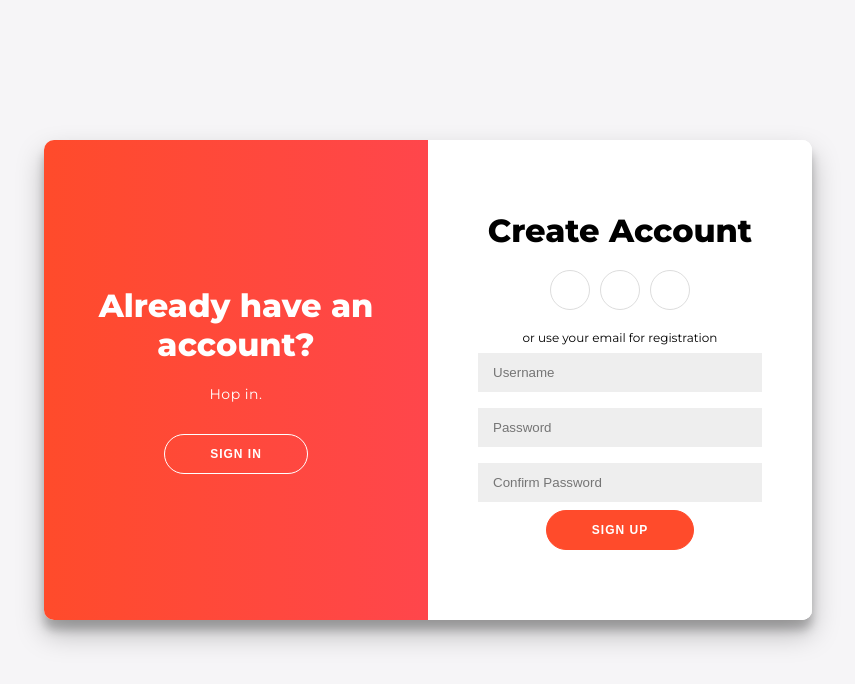
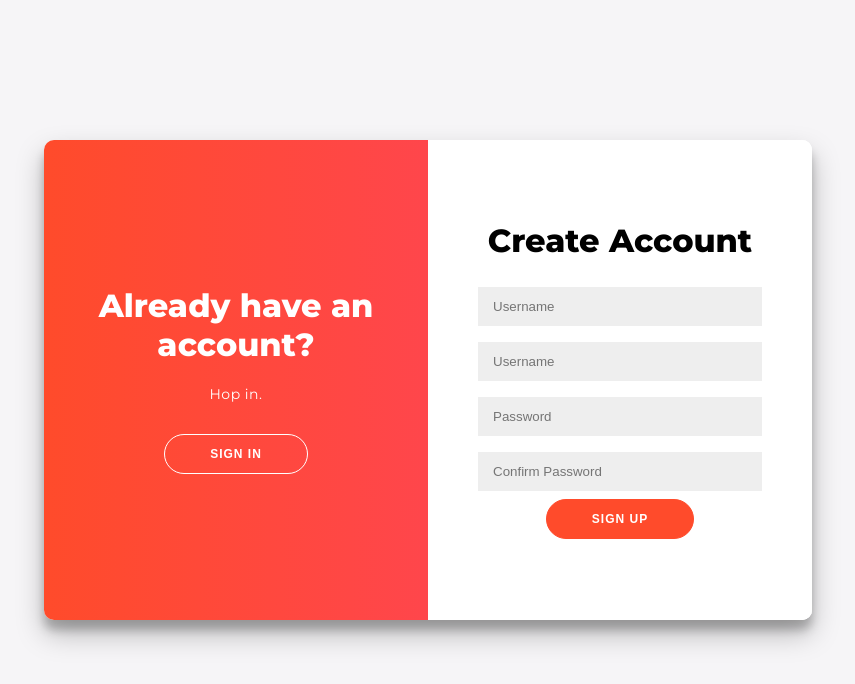
Before and after one commit to madLads-2k19/Frontend-Login-Template, a React (Create React App) app: page /login in a window 1280 px wide. Both pictures are taken after a click on the button "SIGN UP". Shown: the top 684 px of the page, without its empty margins (218-1073 px from the left). Built offline with nearby package versions, Linux system fonts and the light colour scheme.

Commit message:
Added Email

```diff
--- a/src/components/Login.css
+++ b/src/components/Login.css
@@ -210,18 +210,3 @@ input {
 .container.right-panel-active .overlay-right {
 	transform: translateX(20%);
 }
-
-.social-container {
-	margin: 20px 0;
-}
-
-.social-container a {
-	border: 1px solid #DDDDDD;
-	border-radius: 50%;
-	display: inline-flex;
-	justify-content: center;
-	align-items: center;
-	margin: 0 5px;
-	height: 40px;
-	width: 40px;
-}
--- a/src/components/login.jsx
+++ b/src/components/login.jsx
@@ -5,7 +5,14 @@ import "./Login.css";
 class Login extends Component {
 	constructor(props) {
 		super(props);
-		this.state = { isToggleOn: true };
+		this.state = {
+			isToggleOn: true,
+			username: "",
+			password: "",
+			registerName: "",
+			registerPassword: "",
+			conPassword: ""
+		};
 		this.handleSignInSubmit = this.handleSignInSubmit.bind(this);
 		this.handleSignUpSubmit = this.handleSignUpSubmit.bind(this);
 		this.handleClick = this.handleClick.bind(this);
@@ -74,28 +81,17 @@ class Login extends Component {
 				>
 					<div className="form-container sign-up-container">
 						<form onSubmit={this.handleSignUpSubmit}>
-							<h1>Create Account</h1>
-							<div className="social-container">
-								<a href="#" className="social">
-									<i className="fab fa-facebook-f"></i>
-								</a>
-								<a href="#" className="social">
-									<i className="fab fa-google-plus-g"></i>
-								</a>
-								<a href="#" className="social">
-									<i className="fab fa-linkedin-in"></i>
-								</a>
-							</div>
-							<span>or use your email for registration</span>
-							<input type="text" id="registerName" placeholder="Username" />
+							<h1>Create Account</h1><br/>
+							<input type="text" name="registerName" placeholder="Username" />
+							<input type="email" name="registerEmail" placeholder="Username" />
 							<input
 								type="password"
-								id="registerPassword"
+								name="registerPassword"
 								placeholder="Password"
 							/>
 							<input
 								type="password"
-								id="confirmPassword"
+								name="confirmPassword"
 								placeholder="Confirm Password"
 							/>
 							<button>Sign Up</button>
@@ -103,21 +99,9 @@ class Login extends Component {
 					</div>
 					<div className="form-container sign-in-container">
 						<form onSubmit={this.handleSignInSubmit}>
-							<h1>Sign in</h1>
-							<div className="social-container">
-								<a href="#" className="social">
-									<i className="fab fa-facebook-f"></i>
-								</a>
-								<a href="#" className="social">
-									<i className="fab fa-google-plus-g"></i>
-								</a>
-								<a href="#" className="social">
-									<i className="fab fa-linkedin-in"></i>
-								</a>
-							</div>
-							<span>or use your account</span>
-							<input type="text" id="username" placeholder="Username" />
-							<input type="password" id="password" placeholder="Password" />
+							<h1>Sign in</h1><br/>
+							<input type="text" name="username" placeholder="Username" />
+							<input type="password" name="password" placeholder="Password" />
 							<a href="/forgotPassword.html">Forgot your password?</a>
 							<button action="submit">Sign In</button>
 						</form>
```
